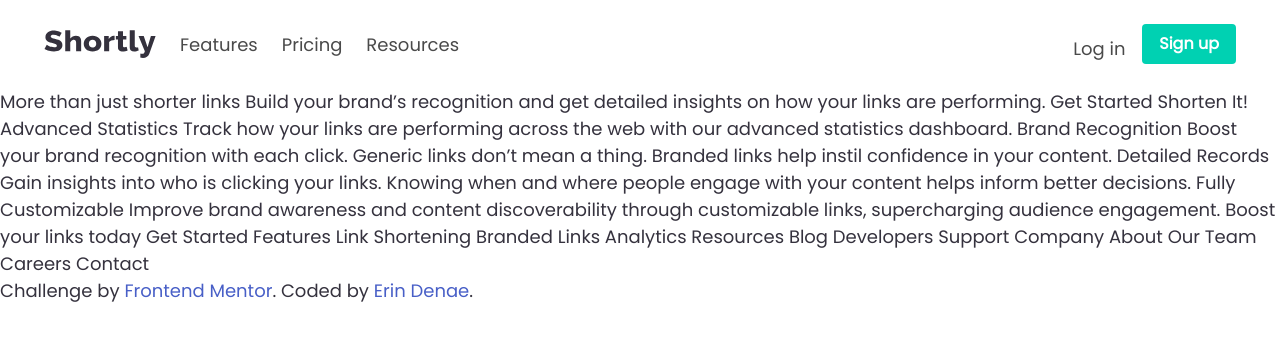
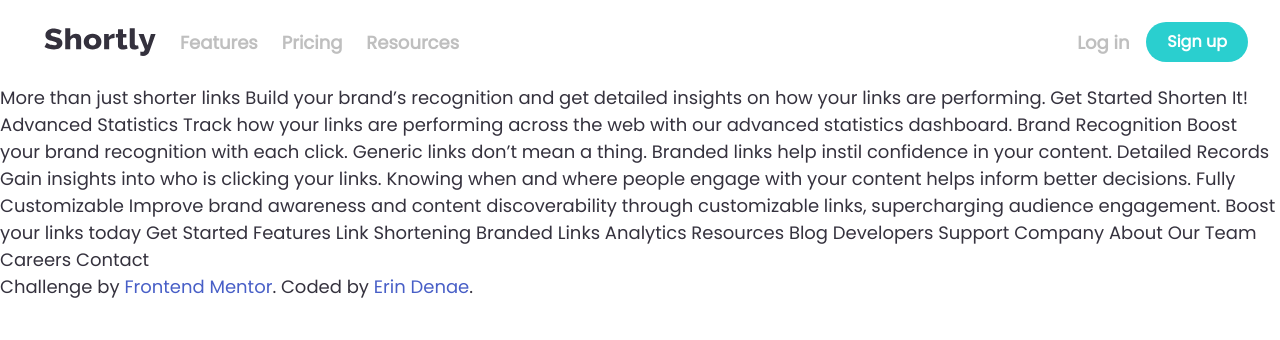
Before and after one commit to erindenae/apichallenge, an Angular app: page / in a window 1280 px wide. Shown: the top 340 px of the page. Built offline with nearby package versions, Linux system fonts and the light colour scheme.

Commit message:
update header to hide active menu on resize, add brand stylesheet

```diff
--- a/src/app/header/header.component.html
+++ b/src/app/header/header.component.html
@@ -1,4 +1,4 @@
-<nav class="navbar is-spaced" role="navigation" aria-label="main navigation">
+<nav class="navbar is-spaced" role="navigation" aria-label="main navigation" id="short-nav">
     <div class="navbar-brand">
         <a class="navbar-item" href="https://bulma.io">
             <img src="../../assets/images/logo.svg" width="112" height="28">
@@ -15,16 +15,14 @@
             <a class="navbar-item">Pricing</a>
             <a class="navbar-item">Resources</a>
         </div>
+        <hr class="mobile-hr">
         <div class="navbar-end">
-            <div class="navbar-item">
-                <div class="buttons">
-                    <a class="navbar-item">Log in </a> &nbsp;
-                    <a class="button is-primary">
+                    <a class="navbar-item ">Log in </a> &nbsp;
+                    <a class="button is-primary ">
                         <strong>Sign up</strong>
                     </a>
 
-                </div>
-            </div>
+
         </div>
     </div>
 </nav>
--- a/src/app/header/header.component.scss
+++ b/src/app/header/header.component.scss
@@ -0,0 +1,31 @@
+@import "../../assets/scss/colors.scss";
+@import "../../../node_modules/bulma/bulma.sass";
+
+.navbar-menu.is-active {
+    display: block;
+    width: 90%;
+    margin: 0 auto;
+    border-radius: 10px;
+    text-align: center;
+    background: $primary-violet;
+}
+a.navbar-item  {
+    color: $gray;
+    @extend .has-text-weight-bold;
+    &:hover {
+        background-color: transparent;
+        color: $grayishViolet;
+    }
+}
+hr.mobile-hr {
+    @extend .is-hidden-desktop;
+    background-color: $gray;
+    height: 1px;
+    margin: .5rem 2rem ;
+}
+
+@media screen and (min-width: $desktop) {
+    a.navbar-item:hover {
+        color: $primary-violet;
+    }
+}
--- a/src/app/header/header.component.ts
+++ b/src/app/header/header.component.ts
@@ -31,6 +31,26 @@ export class HeaderComponent implements OnInit {
         $target.classList.toggle('is-active');
 
       });
+
+
+      //close menu on screen resize
+     window.addEventListener("resize", (screenwidth)=> {
+      let screenWidth = document.documentElement.clientWidth;
+      const target = el.dataset.target;
+      const $target = document.getElementById(target);
+      if (screenWidth>=1024 && el.classList.contains('is-active')){
+        console.log("im here");
+        el.classList.remove('is-active');
+        $target.classList.toggle('is-active');
+
+      }
+    })
+
+
+
+
+
+
     });
   }
 
--- /dev/null
+++ b/src/assets/scss/brand.scss
@@ -0,0 +1,8 @@
+@import '../scss/colors.scss';
+
+#short-nav {
+    a.button.is-primary {
+        @extend .is-rounded;
+        background-color: $primary-cyan;
+    }
+}
--- a/src/styles.scss
+++ b/src/styles.scss
@@ -1,3 +1,4 @@
 @import "./node_modules/bulma/bulma.sass";
 @import "./assets/scss/colors.scss";
 @import "./assets/scss/font.scss";
+@import "./assets/scss/brand.scss";
```
